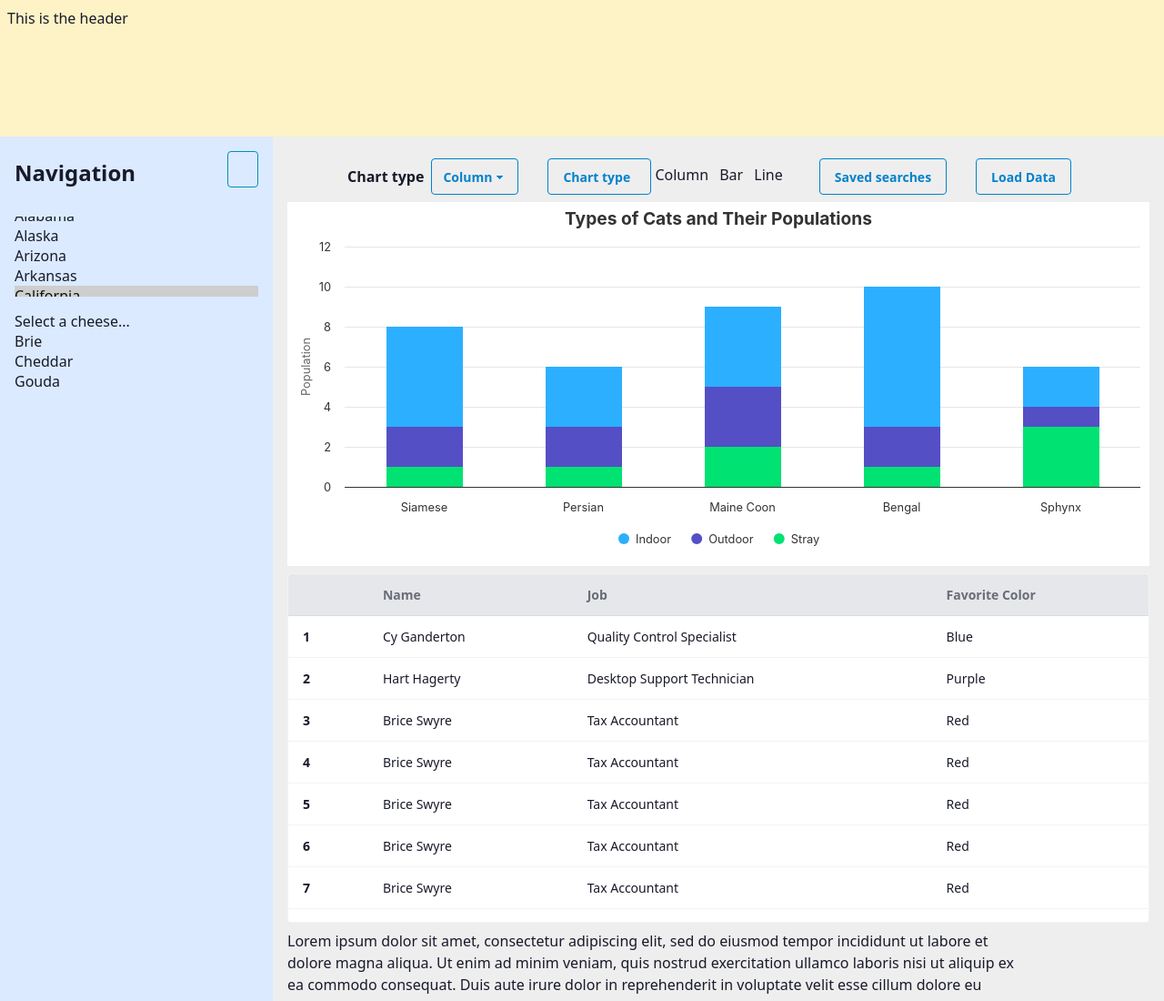
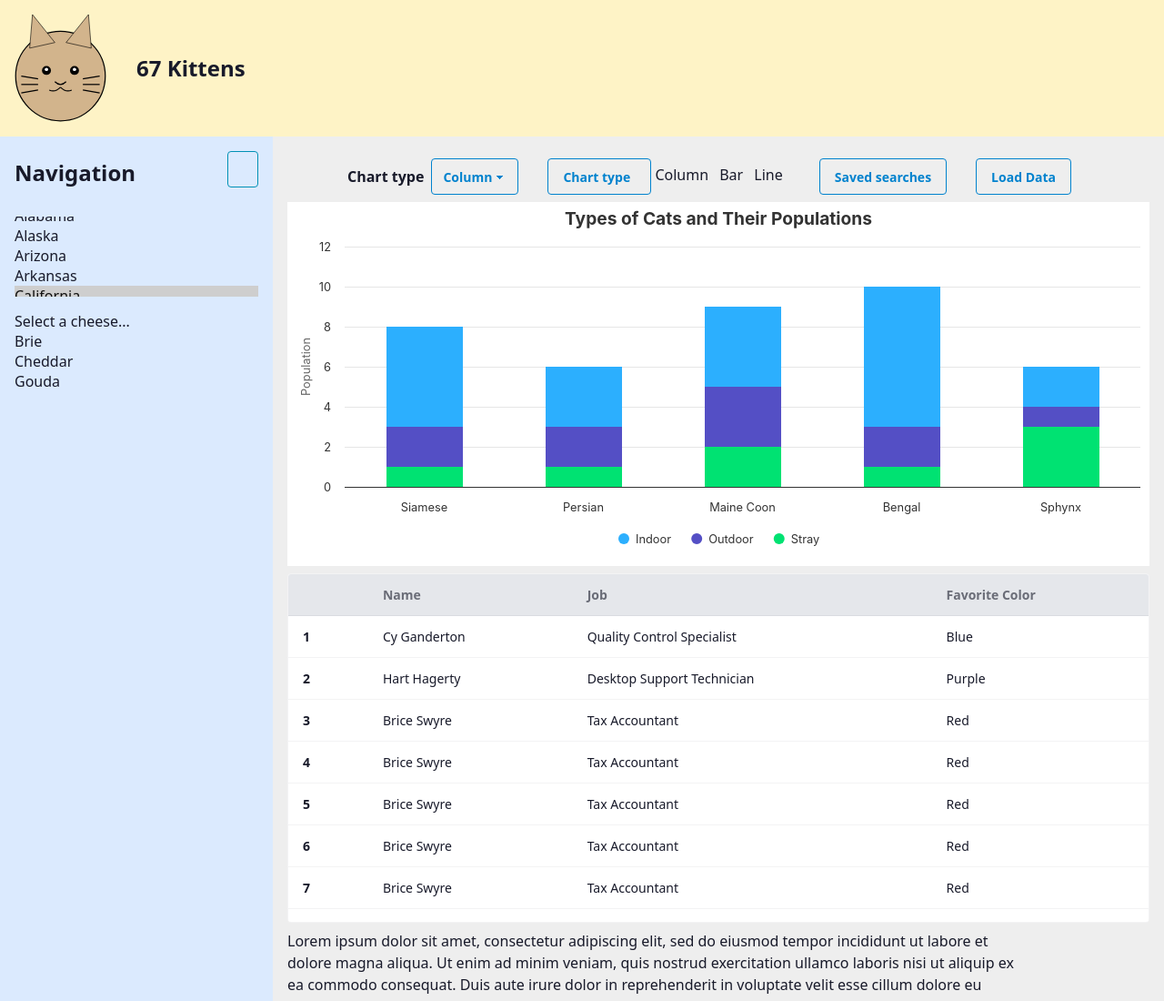
Before and after one commit to inigo/web-components-experiment, a website built with Vite: page index.html in a window 1280 px wide. Shown: the top 1100 px of the page at 91% size. Built offline with nearby package versions, Linux system fonts and the light colour scheme; what @shoelace-style/shoelace, slim-select, vanilla-cookieconsent would draw is missing.

Commit message:
Improve the header

```diff
--- a/index.html
+++ b/index.html
@@ -7,8 +7,13 @@
     <title>Data chart display</title>
 </head>
 <body>
-<header class="bg-amber-100 p-2 grid-area-header sticky top-0 z-20">
-    <h1>This is the header</h1>
+<header class="bg-amber-100 p-4 grid-area-header sticky top-0 z-20">
+    <div class="flex flex-row h-full items-center gap-4">
+        <div class="h-full aspect-square">
+            <img src="/kitten.svg" class="h-full w-auto" alt="Kitten">
+        </div>
+        <h1 class="font-black text-2xl">67 Kittens</h1>
+    </div>
 </header>
 
 <nav class="bg-blue-100 flex flex-col min-w-0 overflow-hidden">
```
Also changed, not shown: public/kitten.svg (added).
